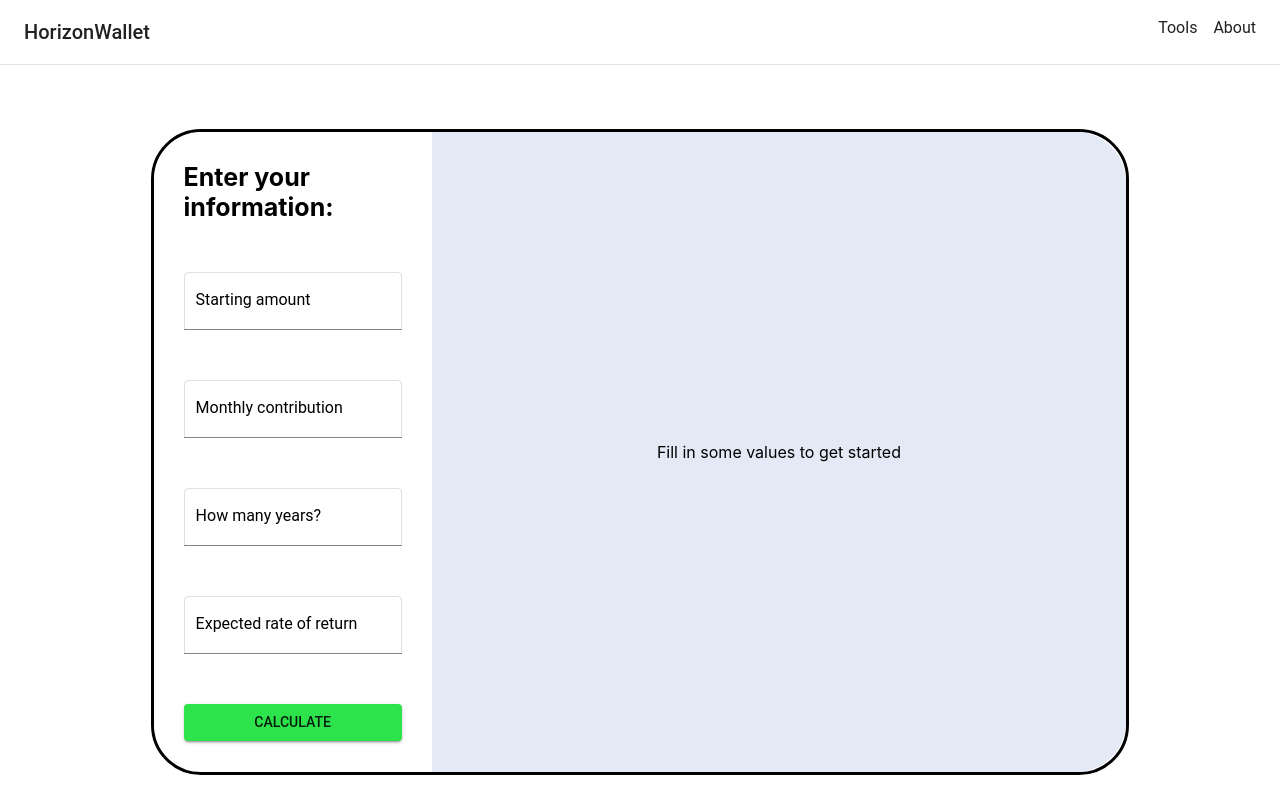
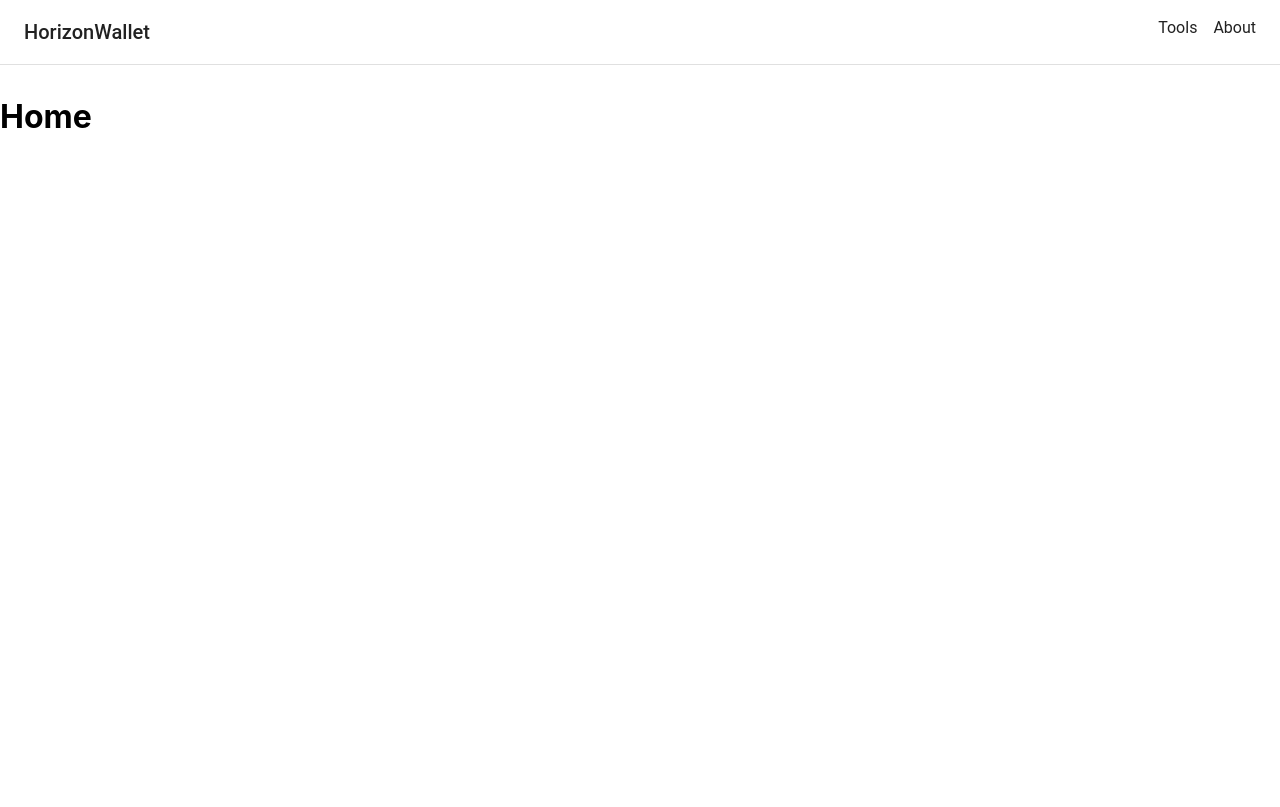
Before and after one commit to smm3123/Recharts-Investment-Calculator, a React (Create React App) app: page / in a window 1280 px wide. Built offline with nearby package versions, Linux system fonts and the light colour scheme.

Commit message:
Added routing

```diff
--- a/package.json
+++ b/package.json
@@ -13,6 +13,7 @@
     "lodash": "^4.17.21",
     "react": "^18.2.0",
     "react-dom": "^18.2.0",
+    "react-router-dom": "6.28.0",
     "react-scripts": "^5.0.1",
     "recharts": "^2.12.2",
     "web-vitals": "^2.1.4"
--- a/src/App.jsx
+++ b/src/App.jsx
@@ -1,59 +1,22 @@
-import React, { useState } from 'react';
+import React from 'react';
+import { BrowserRouter as Router, Routes, Route } from 'react-router-dom';
 import { Box } from '@mui/material';
 
-import Inputs from './components/Inputs';
-import Chart from './components/Chart';
 import NavBar from './components/NavBar';
-import useIsMobile from './hooks/useIsMobile';
+import Home from './components/Home';
+import { CompoundGrowth } from './calculators/CompoundGrowth';
 
 function App() {
-  const [yearlyReturns, setYearlyReturns] = useState({});
-  const isMobile = useIsMobile();
-
   return (
-    <Box sx={{ height: '100%' }}>
-      <NavBar />
-      <Box
-        sx={{
-          display: 'flex',
-          flexDirection: 'column',
-          justifyContent: 'center',
-          alignItems: 'center',
-          height: '100%',
-          p: isMobile ? 0 : 4,
-        }}
-      >
-        <Box
-          sx={{
-            display: 'flex',
-            flexDirection: isMobile ? 'column' : 'row',
-            justifyContent: 'center',
-            height: '100%',
-            width: '80%',
-            borderRadius: '50px',
-            border: '3px solid',
-          }}
-        >
-          <Box
-            sx={{
-              width: isMobile ? '100%' : '40%',
-              height: isMobile ? '50%' : '100%',
-            }}
-          >
-            <Inputs setYearlyReturns={setYearlyReturns} />
-          </Box>
-          <Box
-            sx={{
-              height: isMobile ? '500px' : '80vh',
-              width: '100%',
-              display: 'flex',
-            }}
-          >
-            <Chart yearlyReturns={yearlyReturns} />
-          </Box>
-        </Box>
+    <Router>
+      <Box sx={{ height: '100%' }}>
+        <NavBar />
+        <Routes>
+          <Route path="/" element={<Home />} />
+          <Route path="/compound-growth" element={<CompoundGrowth />} />
+        </Routes>
       </Box>
-    </Box>
+    </Router>
   );
 }
 
--- a/src/components/Chart.jsx
+++ b/src/calculators/CompoundGrowth/Chart.jsx
@@ -2,7 +2,7 @@ import React from 'react';
 import { isEmpty } from 'lodash';
 import { Box } from '@mui/material';
 import { ResponsiveContainer, LineChart, Line, XAxis, YAxis, CartesianGrid, Tooltip, ReferenceLine } from 'recharts';
-import useIsMobile from '../hooks/useIsMobile';
+import useIsMobile from '../../hooks/useIsMobile';
 
 const convertToCurrency = (value) => {
   const options = { style: 'currency', currency: 'USD' };
--- /dev/null
+++ b/src/calculators/CompoundGrowth/CompoundGrowth.jsx
@@ -0,0 +1,58 @@
+import React, { useState } from 'react';
+import { Box } from '@mui/material';
+
+import Inputs from './Inputs';
+import Chart from './Chart';
+import useIsMobile from "../../hooks/useIsMobile";
+
+const CompoundGrowth = () => {
+  const [yearlyReturns, setYearlyReturns] = useState({});
+  const isMobile = useIsMobile();
+
+  return (
+    <Box sx={{ height: '100%' }}>
+      <Box
+        sx={{
+          display: 'flex',
+          flexDirection: 'column',
+          justifyContent: 'center',
+          alignItems: 'center',
+          height: '100%',
+          p: isMobile ? 0 : 4,
+        }}
+      >
+        <Box
+          sx={{
+            display: 'flex',
+            flexDirection: isMobile ? 'column' : 'row',
+            justifyContent: 'center',
+            height: '100%',
+            width: '80%',
+            borderRadius: '50px',
+            border: '3px solid',
+          }}
+        >
+          <Box
+            sx={{
+              width: isMobile ? '100%' : '40%',
+              height: isMobile ? '50%' : '100%',
+            }}
+          >
+            <Inputs setYearlyReturns={setYearlyReturns} />
+          </Box>
+          <Box
+            sx={{
+              height: isMobile ? '500px' : '80vh',
+              width: '100%',
+              display: 'flex',
+            }}
+          >
+            <Chart yearlyReturns={yearlyReturns} />
+          </Box>
+        </Box>
+      </Box>
+    </Box>
+  );
+}
+
+export default CompoundGrowth;
--- a/src/components/Inputs.jsx
+++ b/src/calculators/CompoundGrowth/Inputs.jsx
@@ -1,6 +1,6 @@
 import React, { useState } from 'react';
 import { Box, Button, TextField } from '@mui/material';
-import useIsMobile from '../hooks/useIsMobile';
+import useIsMobile from '../../hooks/useIsMobile';
 
 const calculateReturnPerYear = (
   startingAmount,
--- /dev/null
+++ b/src/calculators/CompoundGrowth/index.js
@@ -0,0 +1 @@
+export { default as CompoundGrowth } from './CompoundGrowth';
--- /dev/null
+++ b/src/components/Home.jsx
@@ -0,0 +1,11 @@
+import React from 'react';
+
+const Home = () => {
+  return (
+    <div>
+      <h1>Home</h1>
+    </div>
+  );
+}
+
+export default Home;
```
Also changed, not shown: 1 other file (tests, documents, lock files or other folders).
